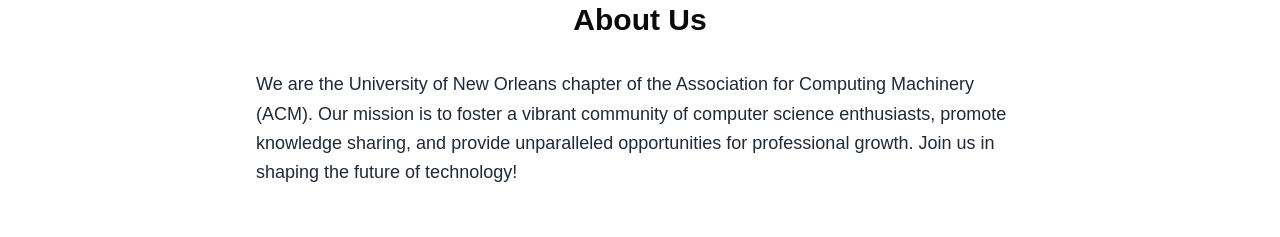
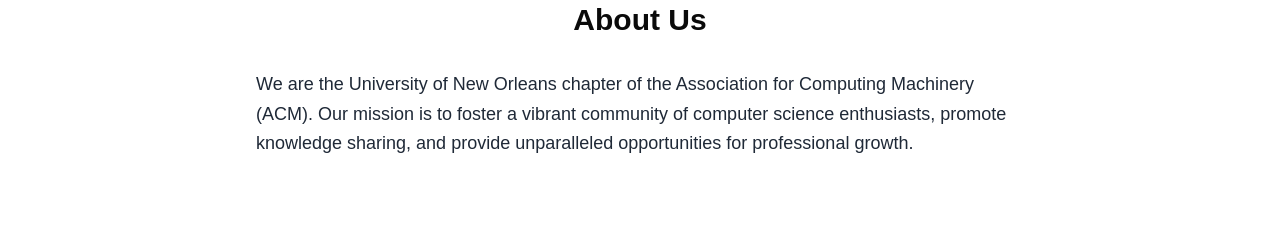
Before and after one commit to ayushrajdahal/acm-website, a Next.js app: page / in a window 1280 px wide. Shown: the part 301-538 px from the top of the page. Built offline with nearby package versions, Linux system fonts and the light colour scheme.

Commit message:
Edit about us text

```diff
--- a/app/page.tsx
+++ b/app/page.tsx
@@ -126,7 +126,7 @@
               for Computing Machinery (ACM). Our mission is to foster a vibrant
               community of computer science enthusiasts, promote knowledge
               sharing, and provide unparalleled opportunities for professional
-              growth. Join us in shaping the future of technology!
+              growth.
             </p>
           </section>
 
```
